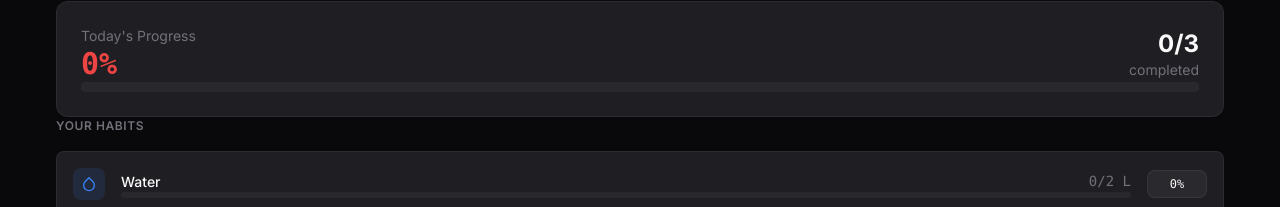
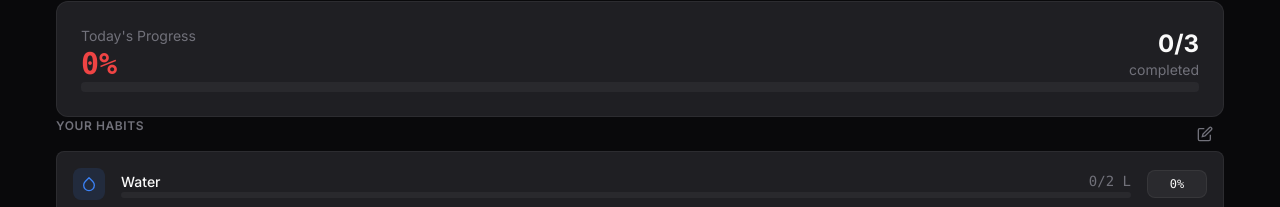
Before and after one commit to Adirdan1/msp, a Next.js app: page / in a window 1280 px wide. Shown: the part 81-288 px from the top of the page. Built offline with nearby package versions, Linux system fonts and the light colour scheme.

Commit message:
Add edit mode with pencil button - shows minus to subtract progress

```diff
--- a/src/app/page.tsx
+++ b/src/app/page.tsx
@@ -22,6 +22,7 @@ export default function HomePage() {
   const [showAddModal, setShowAddModal] = useState(false);
   const [undoStack, setUndoStack] = useState<string[]>([]);
   const [showUndo, setShowUndo] = useState(false);
+  const [editMode, setEditMode] = useState(false);
 
   // Auto-hide undo after 8 seconds of no activity
   useEffect(() => {
@@ -123,7 +124,26 @@ export default function HomePage() {
         </div>
 
         {/* Habits List */}
-        <div className="section-title">Your Habits</div>
+        <div className="flex items-center justify-between mb-2">
+          <div className="section-title mb-0">Your Habits</div>
+          {habitsWithProgress.length > 0 && (
+            <button
+              onClick={() => setEditMode(!editMode)}
+              className={`btn btn-sm btn-ghost ${editMode ? 'text-accent' : 'text-muted'}`}
+              title={editMode ? 'Done editing' : 'Edit habits'}
+              style={{ padding: '6px 10px' }}
+            >
+              {editMode ? (
+                <span className="text-sm font-medium">Done</span>
+              ) : (
+                <svg width="16" height="16" viewBox="0 0 24 24" fill="none" stroke="currentColor" strokeWidth="2">
+                  <path d="M11 4H4a2 2 0 0 0-2 2v14a2 2 0 0 0 2 2h14a2 2 0 0 0 2-2v-7" />
+                  <path d="M18.5 2.5a2.121 2.121 0 0 1 3 3L12 15l-4 1 1-4 9.5-9.5z" />
+                </svg>
+              )}
+            </button>
+          )}
+        </div>
 
         {habitsWithProgress.length === 0 ? (
           <div className="stat-card text-center py-8">
@@ -163,6 +183,29 @@ export default function HomePage() {
                 </div>
 
                 <div className="flex items-center gap-2">
+                  {/* Minus button in edit mode */}
+                  {editMode && habit.progress > 0 && (
+                    <button
+                      onClick={() => {
+                        const subtractAmount = habit.target / 4;
+                        handleLogProgress(habit.id, -subtractAmount);
+                      }}
+                      className="btn btn-sm"
+                      style={{
+                        background: 'var(--color-danger)',
+                        color: 'white',
+                        width: '32px',
+                        height: '32px',
+                        padding: 0,
+                        borderRadius: '50%',
+                      }}
+                      title={`Subtract ${(habit.target / 4).toFixed(1)}`}
+                    >
+                      <svg width="16" height="16" viewBox="0 0 24 24" fill="none" stroke="currentColor" strokeWidth="3">
+                        <line x1="5" y1="12" x2="19" y2="12" />
+                      </svg>
+                    </button>
+                  )}
                   <button
                     onClick={() => {
                       if (!habit.isCompleted) {
```
